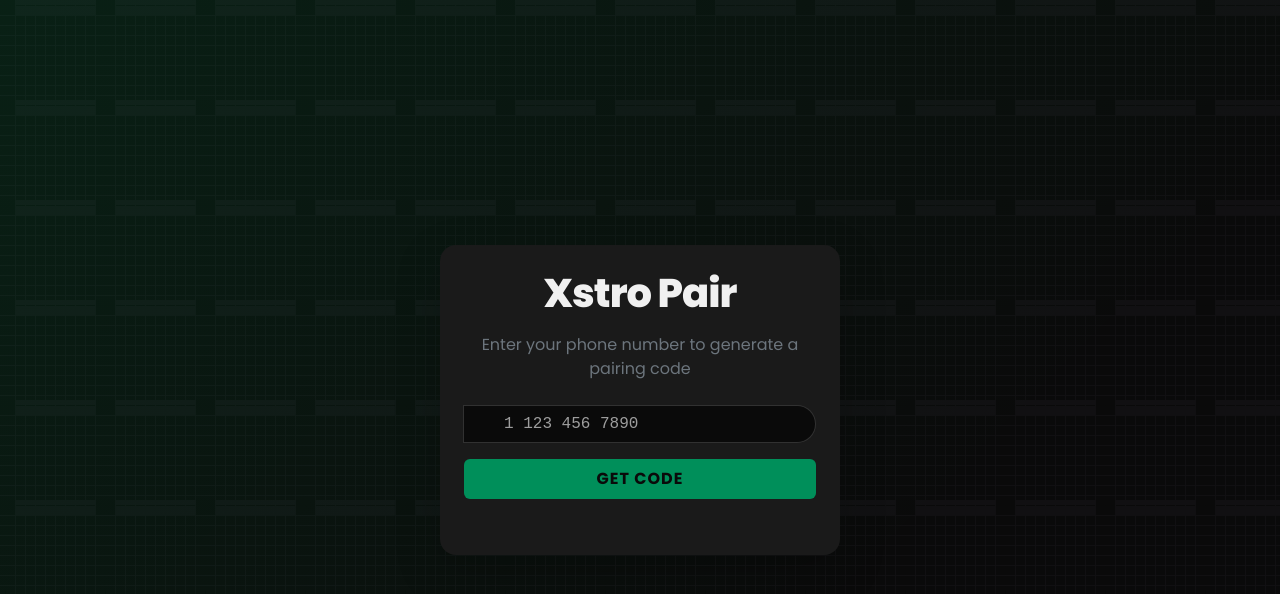
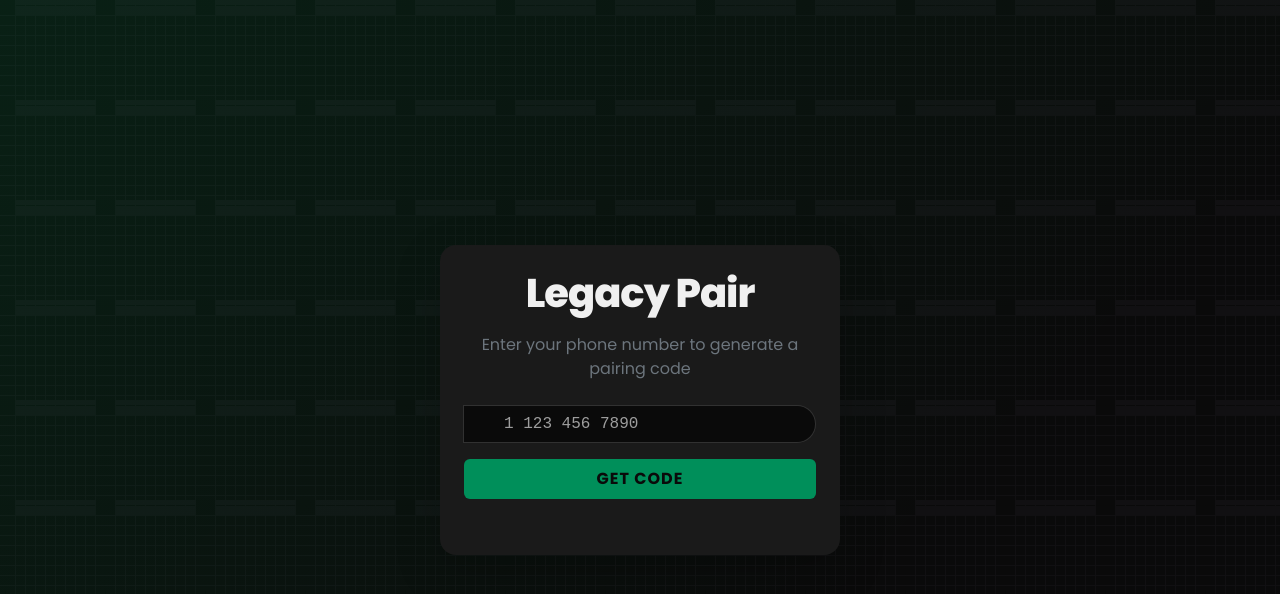
Before and after one commit to Maduadavid/sessionid, a website: page index.html in a window 1280 px wide. Drawn offline with nearby package versions, Linux system fonts and the light colour scheme.

Commit message:
Update index.html

```diff
--- a/index.html
+++ b/index.html
@@ -123,7 +123,7 @@
 	<body>
 		<div class="container d-flex flex-column justify-content-center align-items-center vh-100">
 			<div class="card p-4 text-center shadow-lg border-0 w-100" style="max-width: 400px">
-				<h1 class="accent mb-3">Xstro Pair</h1>
+				<h1 class="accent mb-3">Legacy Pair</h1>
 				<p class="mb-4 text-secondary">Enter your phone number to generate a pairing code</p>
 
 				<div class="input-group mb-3 position-relative">
```
